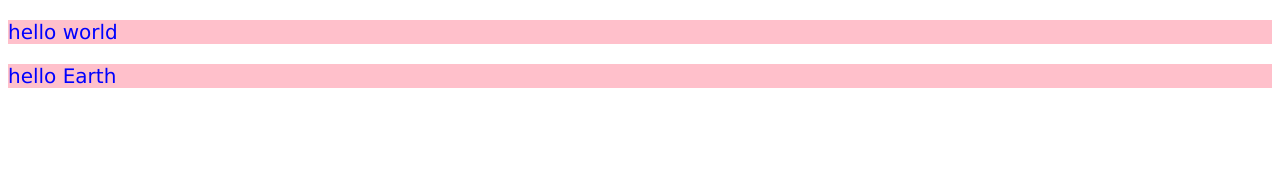
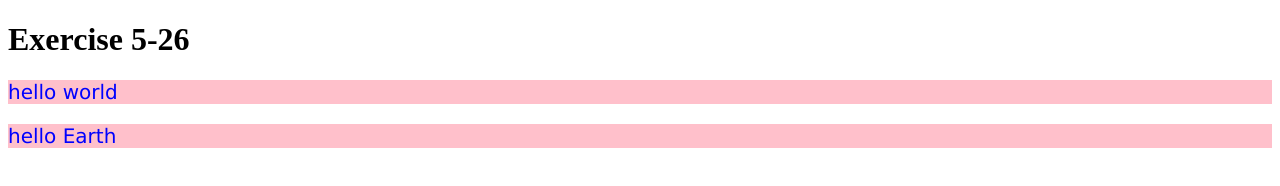
Before and after one commit to Dr3adnought/exercise5.26, a plain HTML site: page index.html in a window 1280 px wide. Drawn offline with Linux system fonts and the light colour scheme.

Commit message:
second commit

```diff
--- a/index.html
+++ b/index.html
@@ -3,10 +3,11 @@
 <head>
     <meta charset="UTF-8">
     <meta name="viewport" content="width=<device-width>, initial-scale=1.0">
-    <title>Document</title>
+    <title>Exercise 5-26</title>
 </head>
 <link rel="stylesheet" href="style.css">
 <body>
+    <h1>Exercise 5-26</h1>
     <p>hello world</p>
     <p>hello Earth</p>
 </body>
```
